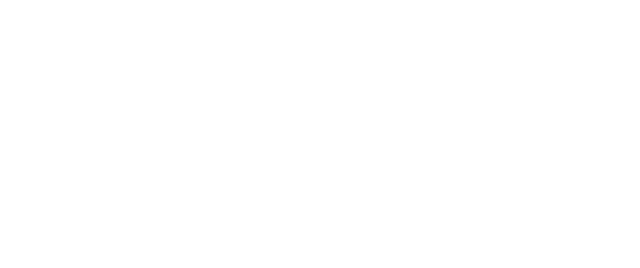
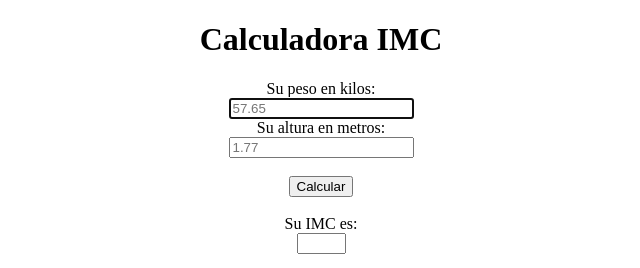
Before and after one commit to mili01gm/calculadora-IMC, a plain HTML site: page index.html in a window 1280 px wide. Shown: the whole page, without its empty margins (319-959 px from the left). Drawn offline with Linux system fonts and the light colour scheme.

Commit message:
html y js listos

```diff
--- a/index.html
+++ b/index.html
@@ -7,6 +7,16 @@
   <title>Document</title>
 </head>
 <body>
+  <h1 align="center">Calculadora IMC</h1>
+  <form action="" align="center">
+    <label for="peso">Su peso en kilos:</label><br>
+    <input type="text" id="peso" placeholder="57.65"  autofocus required><br>
+    <label for="altura">Su altura en metros:</label><br>
+    <input type="text" id="altura" placeholder="1.77" required><br><br>
+    <input type="button" onclick="calcImc(); return false;" value="Calcular"><br><br>
+    <label for="resultado">Su IMC es:</label><br>
+    <input type="text" id="result" size="3px" align="center">
+  </form>
   <script src="js/main.js"></script>
 </body>
 </html>
--- a/js/main.js
+++ b/js/main.js
@@ -1,3 +1,13 @@
+var peso = document.getElementById("peso");
+var altura = document.getElementById("altura");
+var result = document.getElementById('result');
+var msj = document.getElementById('msj');
+
 function calcImc(){
+  var formula = peso.value/(altura.value*altura.value);
+  var respuesta =formula.toFixed(2);
+
+  //console.log(respuesta);
+  result.value = respuesta;
 
 }
```
